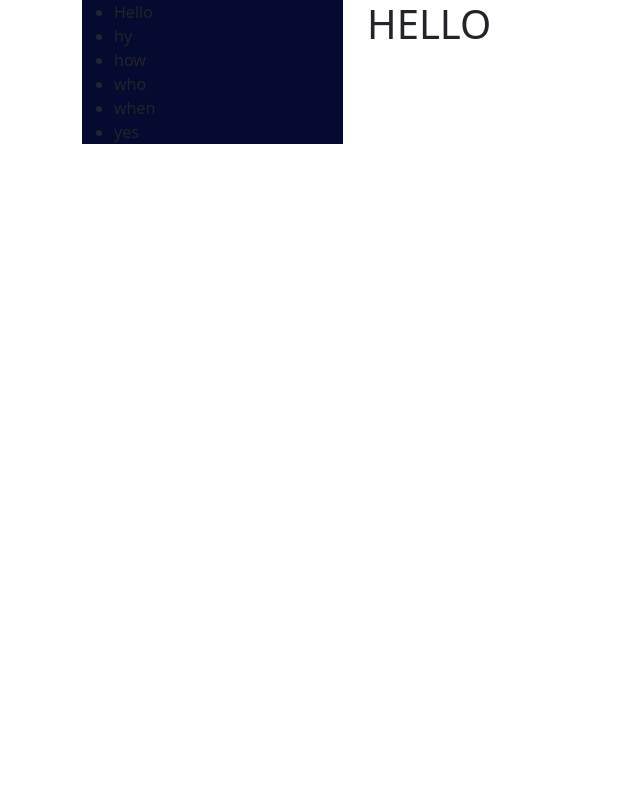
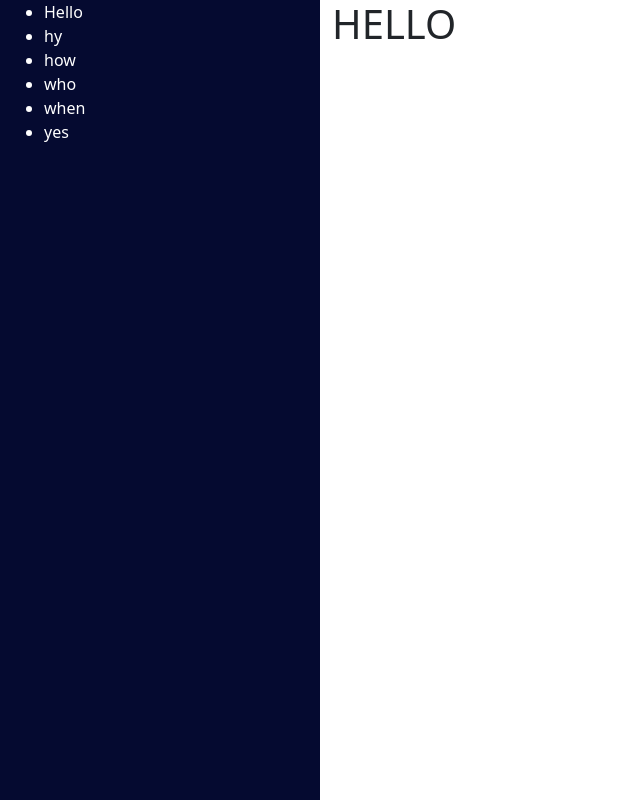
Before and after one commit to sthandiwe3561/Bookkeeping, a Django app: page / in a window 1280 px wide. Shown: the whole page, without its empty margins (0-640 px from the left). Run offline with Django 5.2, Linux system fonts and the light colour scheme.

Commit message:
modified styles.css and layout.html

```diff
--- a/bookkeeping/static/bookkeeping/styles.css
+++ b/bookkeeping/static/bookkeeping/styles.css
@@ -1,8 +1,16 @@
-boddy{
+* {
+  margin: 0;
+  padding: 0;
+  box-sizing: border-box;
+}
+
+body{
     padding: 0;
     margin: 0;
 }
 
-.left{
+.sidebar{
     background-color: #050A30;
+    color: white;
+    height: 100vh;
 }
--- a/bookkeeping/templates/bookkeeping/layout.html
+++ b/bookkeeping/templates/bookkeeping/layout.html
@@ -11,9 +11,9 @@
 
 </head>
 <body>
-     <div class="container">
+     <div class="container-fluid">
     <div class="row">
-      <div class="col-md-3">
+      <div class="col-md-3 sidebar">
         <div class="left">
             <div class="links">
          <ul>
```
